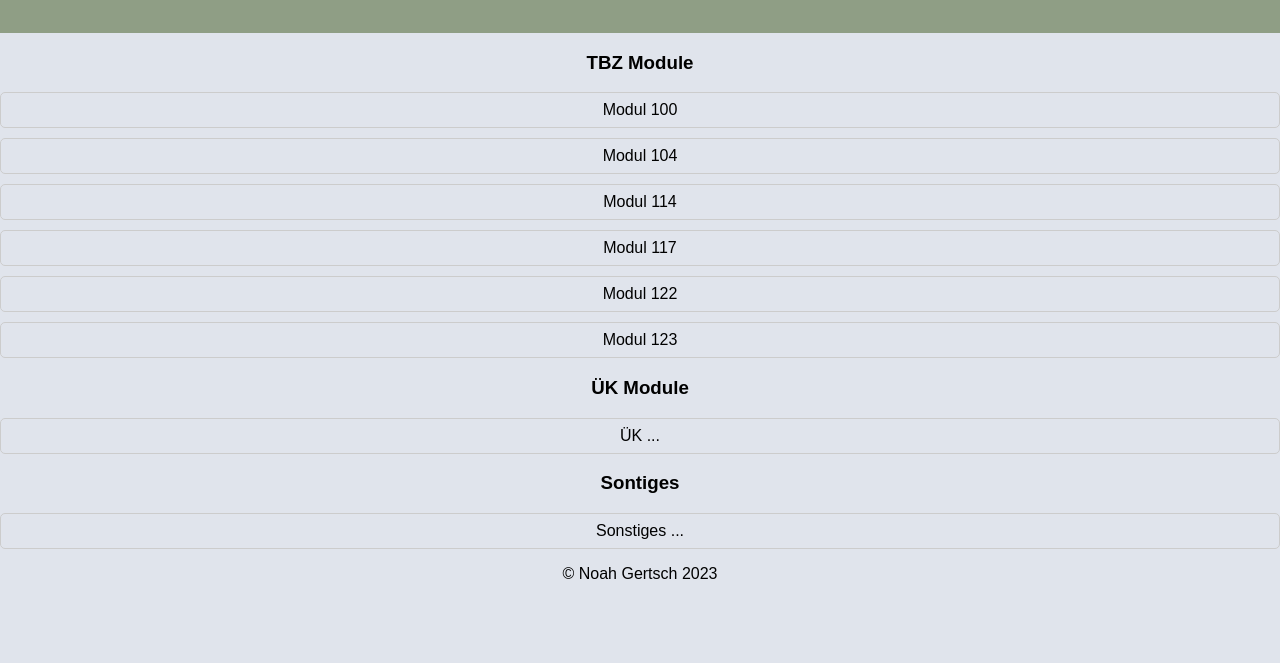
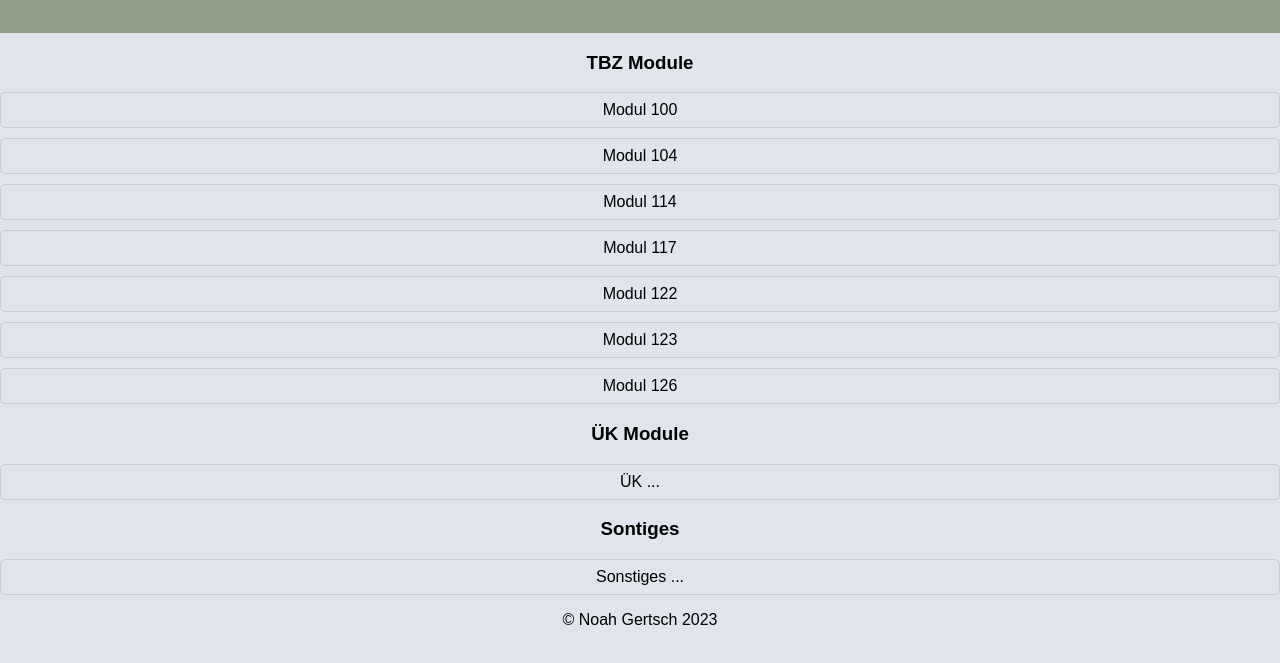
Before and after one commit to NG0O/it.mazepin.ch, a plain HTML site: page index.html in a window 1280 px wide. Shown: the part 121-784 px from the top of the page. Drawn offline with Linux system fonts and the light colour scheme.

Commit message:
Update index.html

```diff
--- a/index.html
+++ b/index.html
@@ -22,6 +22,7 @@
       <li><a href="/Modul/117/index.html">Modul 117</a></li>
       <li><a href="/Modul/122/index.html">Modul 122</a></li>
       <li><a href="/Modul/123/index.html">Modul 123</a></li>
+      <li><a href="/Modul/126/index.html">Modul 126</a></li>
     </ul>
   </nav>
 
```
